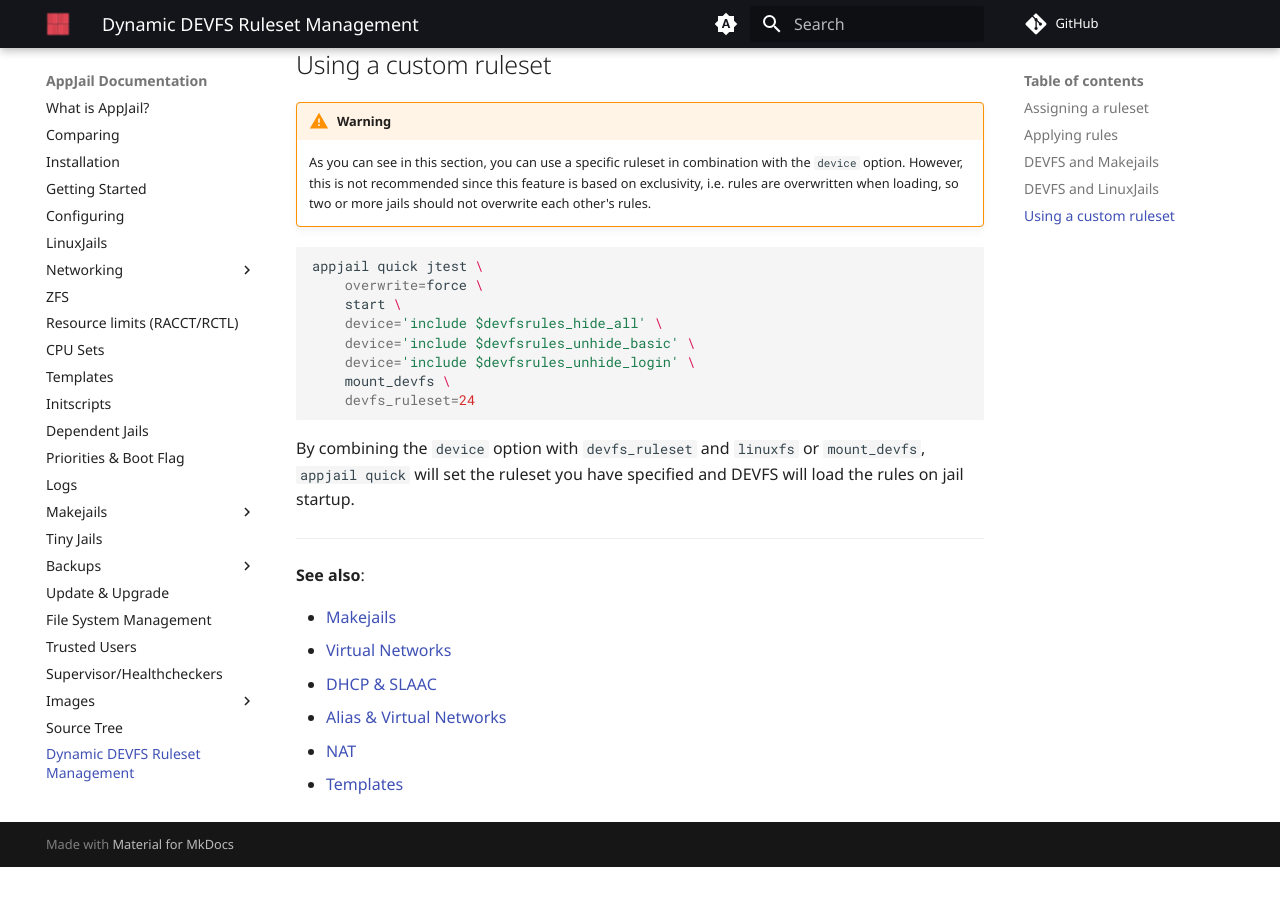
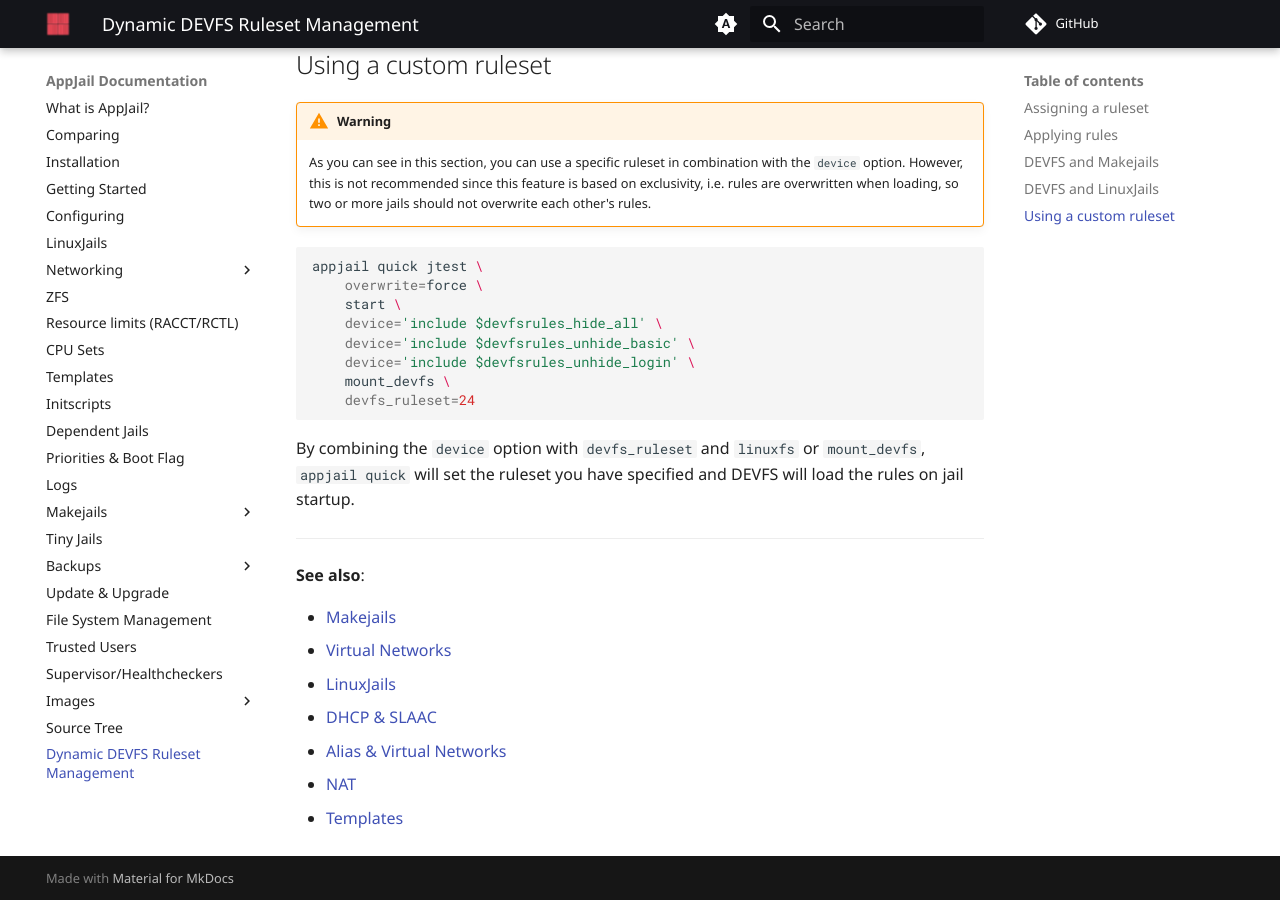
Before and after one commit to DtxdF/AppJail.docs, an MkDocs documentation site: the page built from docs/DEVFS.md, in a window 1280 px wide and 900 px high, scrolled down 3370 px. Built offline with MkDocs 1.6.1 and Material for MkDocs 9.7.7, drawn with Linux system fonts in a browser that asks for light colours; comment, search, counter and statistics services are not loaded; before the commit the page ends 4237 px from its top, so only the background shows below that.

Commit message:
Add LinuxJails reference

```diff
--- a/docs/DEVFS.md
+++ b/docs/DEVFS.md
@@ -155,6 +155,7 @@ By combining the `device` option with `devfs_ruleset` and `linuxfs` or `mount_de
 
 * [Makejails](makejails/intro.md)
 * [Virtual Networks](networking/virtual-networks/intro.md)
+* [LinuxJails](linux.md)
 * [DHCP & SLAAC](networking/DHCP-and-SLAAC.md)
 * [Alias & Virtual Networks](networking/virtual-networks/alias-and-virtual-networks.md)
 * [NAT](networking/virtual-networks/NAT.md)
```
